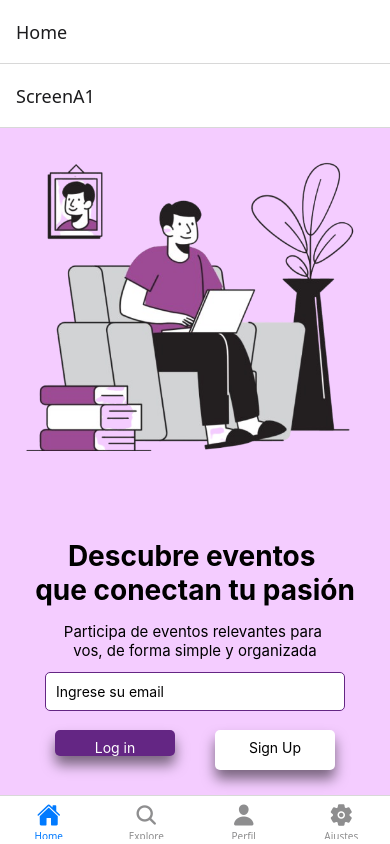
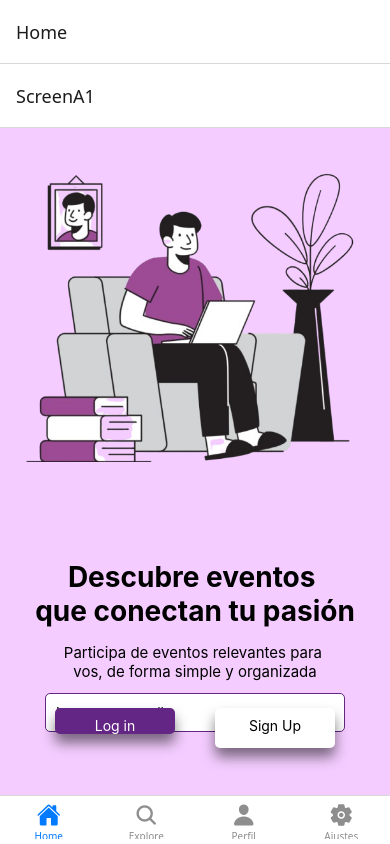
Before and after one commit to AriJusid/TP-Navigation, a React Native app: screen /ScreenA1 in a window 390 px wide. Built offline with nearby package versions, Linux system fonts and the light colour scheme.

Commit message:
Ajuste diseño

```diff
--- a/App.js
+++ b/App.js
@@ -21,7 +21,7 @@ const StackD = createNativeStackNavigator();
 
 function StackANavigator() {
   return (
-    <StackA.Navigator>
+    <StackA.Navigator >
       <StackA.Screen name="ScreenA1" component={ScreenA1} />
       <StackA.Screen name="ScreenA2" component={ScreenA2} />
     </StackA.Navigator>
--- a/src/screens/ScreenA1.js
+++ b/src/screens/ScreenA1.js
@@ -11,7 +11,7 @@ import styles from '../styles/styles';
     return (
       <SafeAreaView style={[styles.container, {backgroundColor:'#f4ccff'}]}>
         <Image source={picInicio} style={styles.img}/>
-        <View style={{flex:10, marginBottom:60}}>
+        <View style={{flex:5, marginBottom:60}}>
           <Text style={{fontWeight:'bold', fontSize: 28, textAlign:'center'}}>Descubre eventos </Text>
           <Text style={{fontWeight:'bold', fontSize: 28, textAlign:'center', marginBottom: 15}}>que conectan tu pasión</Text>
 
--- a/src/screens/ScreenC2.js
+++ b/src/screens/ScreenC2.js
@@ -9,7 +9,7 @@ function ScreenC2() {
     const navigation = useNavigation();
     return (
       <View style={[styles.homeScreen, {backgroundColor: '#caffda'}]}>
-        <Text style={{fontSize:20}}>Seguro que desea agregar esta información?</Text>
+        <Text style={{fontSize:20, textAlign:'center', marginBottom:20}}>Seguro que desea agregar esta información?</Text>
         <View style={{display:'flex', flexDirection:'row', justifyContent:'space-between', width:200}}>
           <Button
            title='Agregar'> </Button>
```
